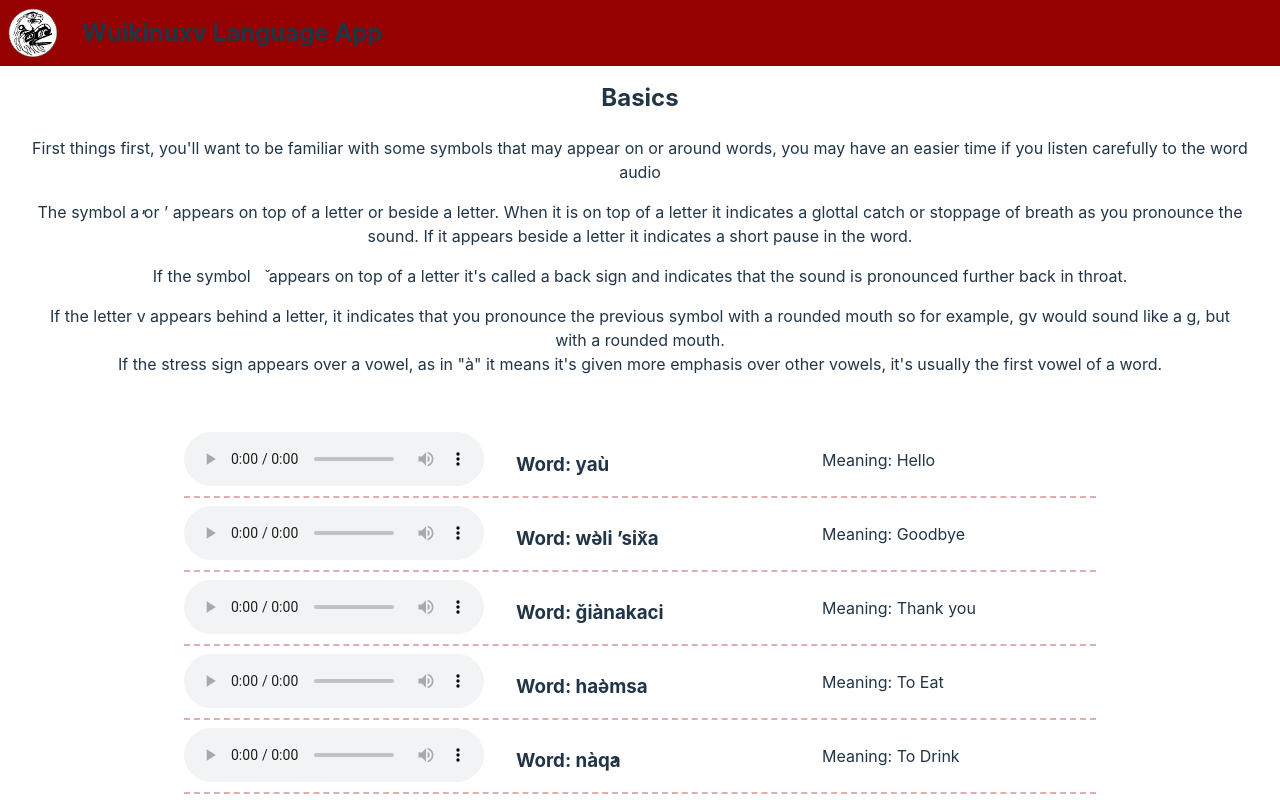
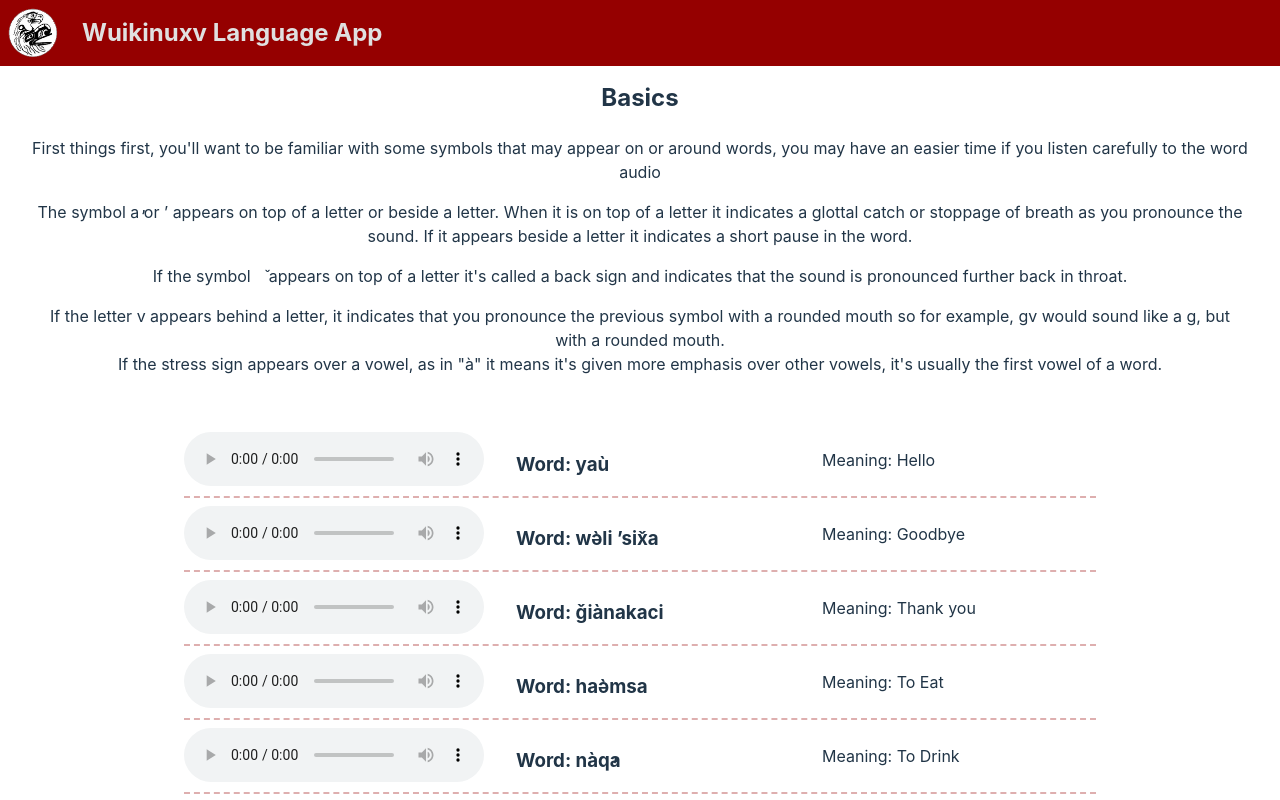
Before and after one commit to Trev004/DGL-409-Wuikinuxv-Learning-App, a React (Vite) app in the folder Wuikinuxv Learning App/: page / in a window 1280 px wide. Shown: the top 800 px of the page. Built offline with nearby package versions, Linux system fonts and the light colour scheme.

Commit message:
Fix improper CSS on header if user had light mode
If the user's PC had light mode enabled, the text in the header would be too dark to read, this fixes it by manually setting the colour of the header to stay white, while letting the other text change colour

```diff
--- a/Wuikinuxv Learning App/src/assets/Components/Header.css
+++ b/Wuikinuxv Learning App/src/assets/Components/Header.css
@@ -19,3 +19,8 @@ header nav img{
   width: 50px;
   height: 50px;
 }
+@media (prefers-color-scheme: light) {
+    header{
+        color: #E0E0E0;
+    }
+}
```
